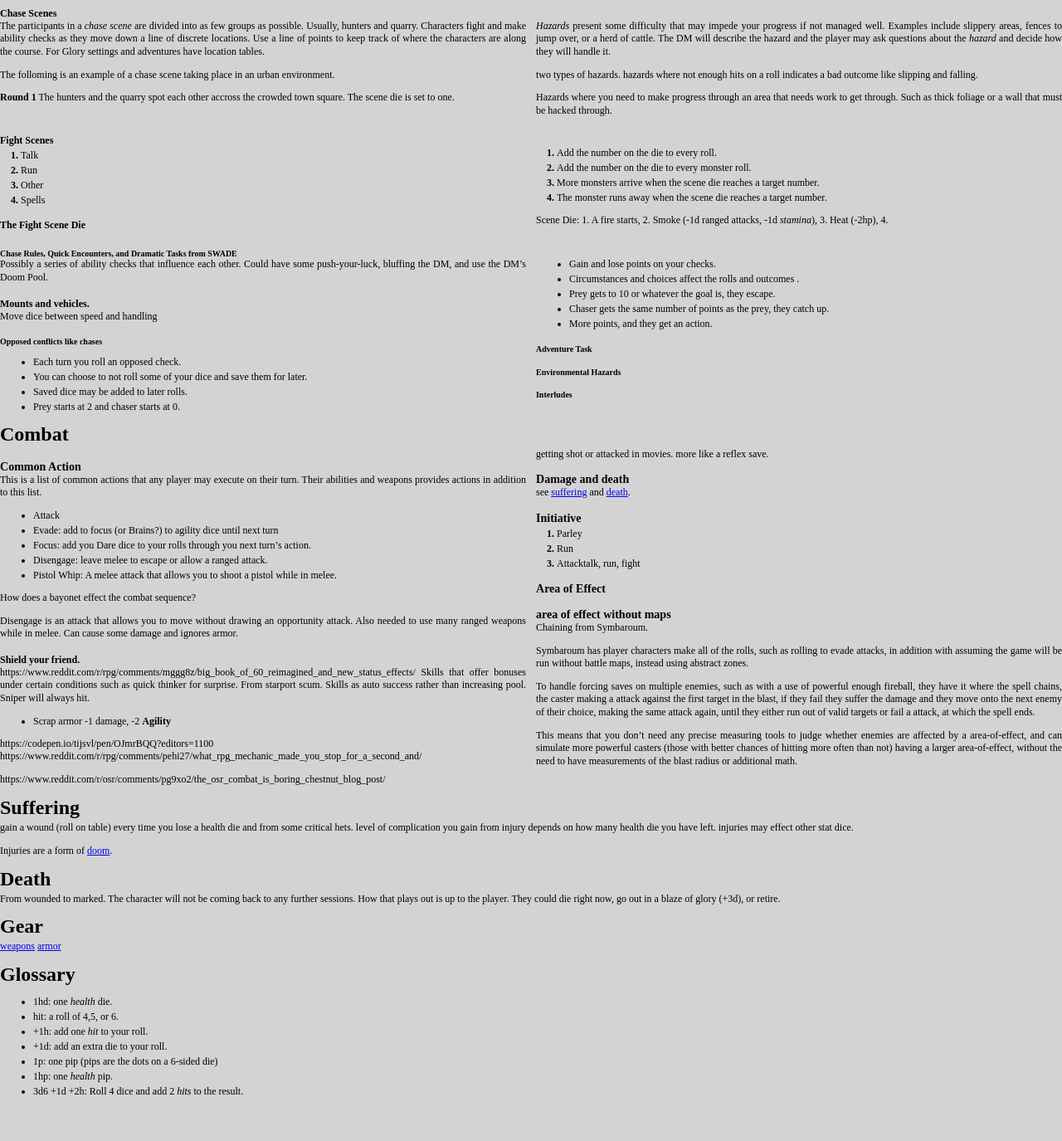
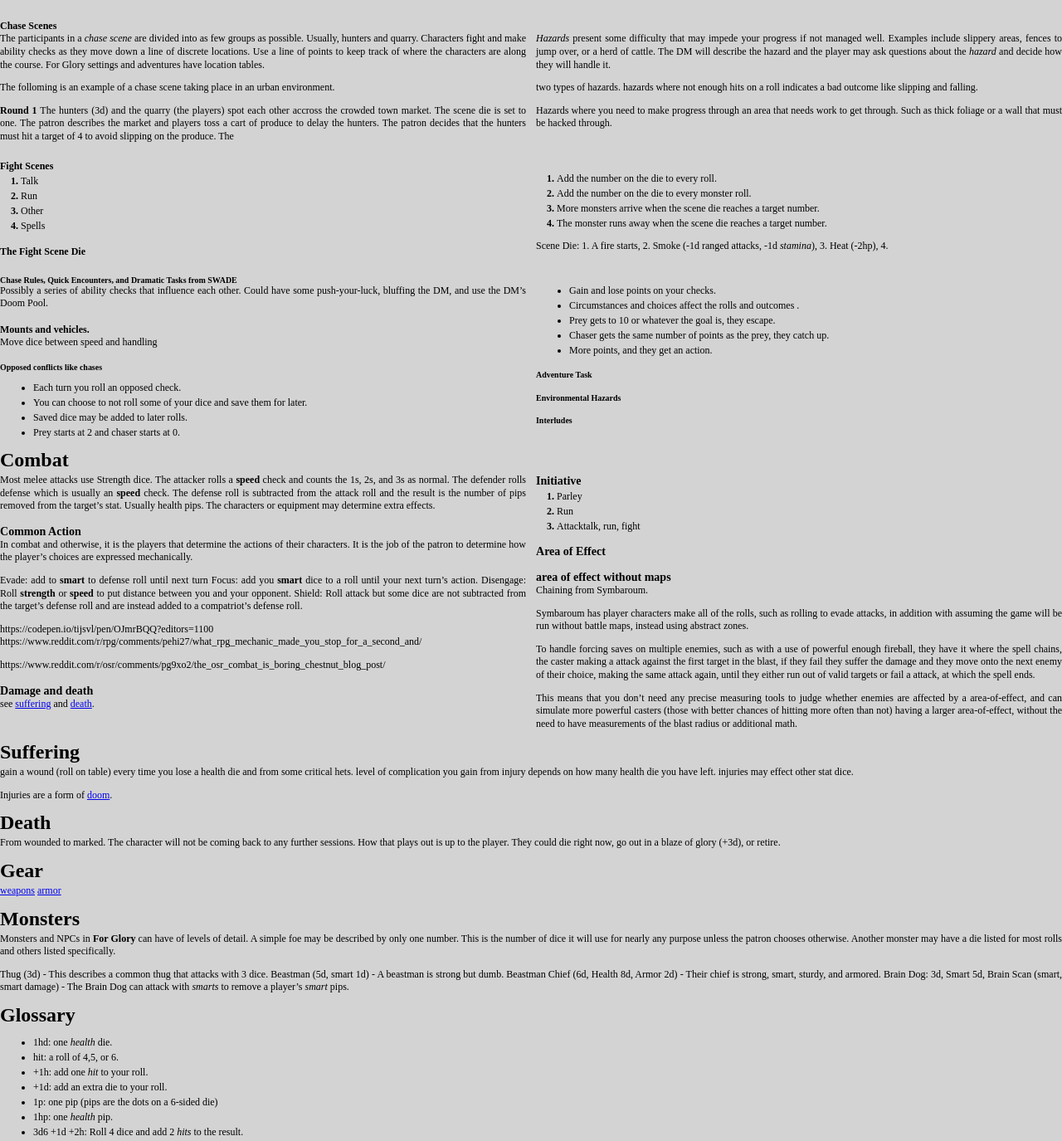
Before and after one commit to arielchuri/forglory, a plain HTML site: page crystalcastles/crystalcastles.html in a window 1280 px wide. Shown: the part 1407-2782 px from the top of the page at 83% size. Before the commit the page ends 2742 px from the top, so only its background shows below. Drawn offline with Linux system fonts and the light colour scheme; a web font is replaced by a local one.

Commit message:
combat actions

```diff
--- a/crystalcastles/crystalcastles.html
+++ b/crystalcastles/crystalcastles.html
@@ -24,10 +24,11 @@ This game was created to allow players to make <strong>zombie ninjas</strong>, <
 This game is not intended to have a predetermined story arc.
 Rather, the patron creates a world with non-player characters that have their own goals.
 The patron can be riffing on the players actions and using random tables to create emergent stories.
+Written below are the rules to the game. The characters, monsters, treasures, weapons, and locations of the game will often break these rules.
 This game simulates a piece of fiction rather than reality.
 In this story a bow and arrow may be a better weapon than a gun.</p>
 <p>Characters attributes are measured in the number of dice they roll.
-If your character has a <em>Power</em> of 3, they roll 3 dice. The sum of all the dice whose face shos a 1, a 2, or a 3 determines the amount rolled.
+If your character has a <em>strength</em> of 3, they roll 3 dice. The sum of all the dice whose face shows a 1, a 2, or a 3 determines the amount rolled.
 The player will have a greater than 50% chance of at least getting a sum equal to the amount of dice rolled.</p>
 </div>
 <h2 id="dice">Dice</h2>
@@ -518,8 +519,11 @@ Characters fight and make ability checks as they move down a line of discrete lo
 Use a line of points to keep track of where the characters are along the course.
 For Glory settings and adventures have location tables.</p>
 <p>The folloming is an example of a chase scene taking place in an urban environment.</p>
-<p><strong>Round 1</strong> The hunters and the quarry spot each other accross the crowded town square.
-The scene die is set to one.</p>
+<p><strong>Round 1</strong> The hunters (3d) and the quarry (the players) spot each other accross the crowded town market.
+The scene die is set to one.
+The patron describes the market and players toss a cart of produce to delay the hunters.
+The patron decides that the hunters must hit a target of 4 to avoid slipping on the produce.
+The </p>
 <p><em>Hazards</em> present some difficulty that may impede your progress if not managed well.
 Examples include slippery areas, fences to jump over, or a herd of cattle.
 The DM will describe the hazard and the player may ask questions about the <em>hazard</em> and decide how they will handle it. </p>
@@ -567,29 +571,21 @@ The DM will describe the hazard and the player may ask questions about the <em>h
 </div>
 <h2 id="combat">Combat</h2>
 <div class="colstwo">
+<p>Most melee attacks use Strength dice.
+The attacker rolls a <strong>speed</strong> check and counts the 1s, 2s, and 3s as normal.
+The defender rolls defense which is usually an <strong>speed</strong> check.
+The defense roll is subtracted from the attack roll and the result is the number of pips removed from the target&rsquo;s stat. Usually health pips.
+The characters or equipment may determine extra effects.</p>
 <h3 id="common-action">Common Action</h3>
-<p>This is a list of common actions that any player may execute on their turn.
-Their abilities and weapons provides actions in addition to this list.</p>
-<ul>
-<li>Attack</li>
-<li>Evade: add to focus (or Brains?) to agility dice until next turn</li>
-<li>Focus: add you Dare dice to your rolls through you next turn&rsquo;s action. </li>
-<li>Disengage: leave melee to escape or allow a ranged attack. </li>
-<li>Pistol Whip: A melee attack that allows you to shoot a pistol while in melee. </li>
-</ul>
-<p>How does a bayonet effect the combat sequence? </p>
-<p>Disengage is an attack that allows you to move without drawing an opportunity attack. Also needed to use many ranged weapons while in melee. Can cause some damage and ignores armor. </p>
-<h4 id="shield-your-friend">Shield your friend.</h4>
-<p>https://www.reddit.com/r/rpg/comments/mggg8z/big_book_of_60_reimagined_and_new_status_effects/
-Skills that offer bonuses under certain conditions such as quick thinker for surprise. From starport scum.
-Skills as auto success rather than increasing pool. Sniper will always hit. </p>
-<ul>
-<li>Scrap armor -1 damage, -2 <strong>Agility</strong></li>
-</ul>
+<p>In combat and otherwise, it is the players that determine the actions of their characters.
+It is the job of the patron to determine how the player&rsquo;s choices are expressed mechanically.</p>
+<p>Evade: add to <strong>smart</strong> to defense roll until next turn
+Focus: add you <strong>smart</strong> dice to a roll until your next turn&rsquo;s action.
+Disengage: Roll <strong>strength</strong> or <strong>speed</strong> to put distance between you and your opponent.
+Shield: Roll attack but some dice are not subtracted from the target&rsquo;s defense roll and are instead added to a compatriot&rsquo;s defense roll.</p>
 <p>https://codepen.io/tijsvl/pen/OJmrBQQ?editors=1100
 https://www.reddit.com/r/rpg/comments/pehi27/what_rpg_mechanic_made_you_stop_for_a_second_and/</p>
 <p>https://www.reddit.com/r/osr/comments/pg9xo2/the_osr_combat_is_boring_chestnut_blog_post/    </p>
-<p>getting shot or attacked in movies. more like a reflex save.</p>
 <h3 id="damage-and-death">Damage and death</h3>
 <p>see <a href="suffering.md">suffering</a> and <a href="death.md">death</a>.</p>
 <h3 id="initiative">Initiative</h3>
@@ -613,6 +609,14 @@ https://www.reddit.com/r/rpg/comments/pehi27/what_rpg_mechanic_made_you_stop_for
 <h2 id="gear">Gear</h2>
 <p><a href="weapons.md">weapons</a>
 <a href="armor.md">armor</a></p>
+<h2 id="monsters">Monsters</h2>
+<p>Monsters and NPCs in <strong>For Glory</strong> can have of levels of detail.
+A simple foe may be described by only one number. This is the number of dice it will use for nearly any purpose unless the patron chooses otherwise.
+Another monster may have a die listed for most rolls and others listed specifically. </p>
+<p>Thug (3d) - This describes a common thug that attacks with 3 dice.
+Beastman (5d, smart 1d) - A beastman is strong but dumb.
+Beastman Chief (6d, Health 8d, Armor 2d) - Their chief is strong, smart, sturdy, and armored.
+Brain Dog: 3d, Smart 5d, Brain Scan (smart, smart damage) - The Brain Dog can attack with <em>smarts</em> to remove a player&rsquo;s <em>smart</em> pips.</p>
 <h2 id="glossary">Glossary</h2>
 <ul>
 <li>1hd: one <em>health</em> die.</li>
```
Also changed, not shown: crystalcastles/crystalcastles.md (+23 -27 lines), crystalcastles/output.html (+26 -22 lines), 1 other file.
